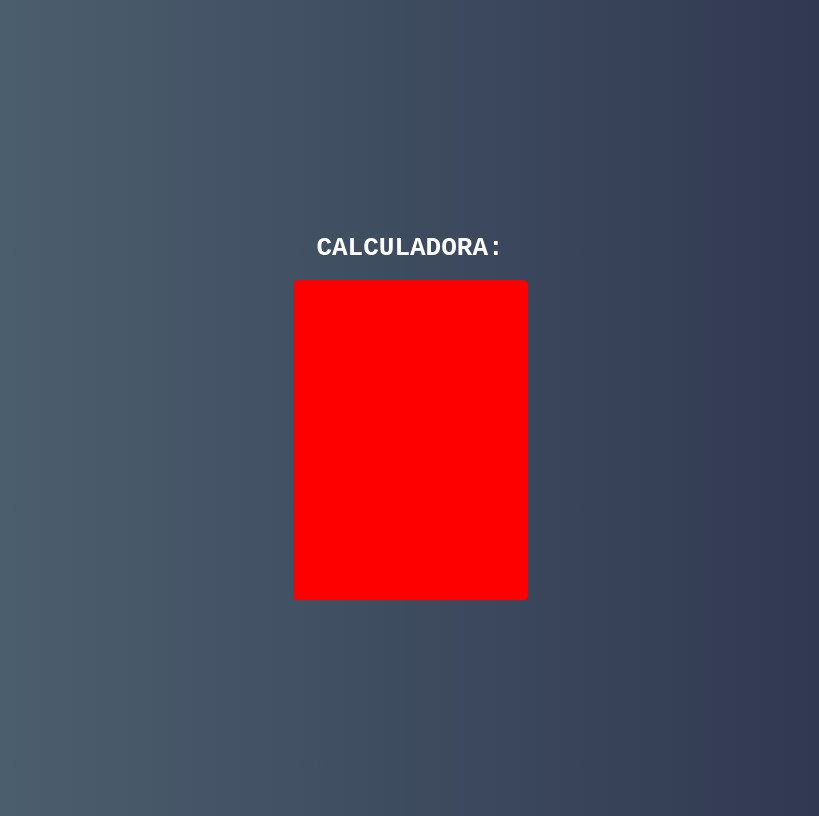
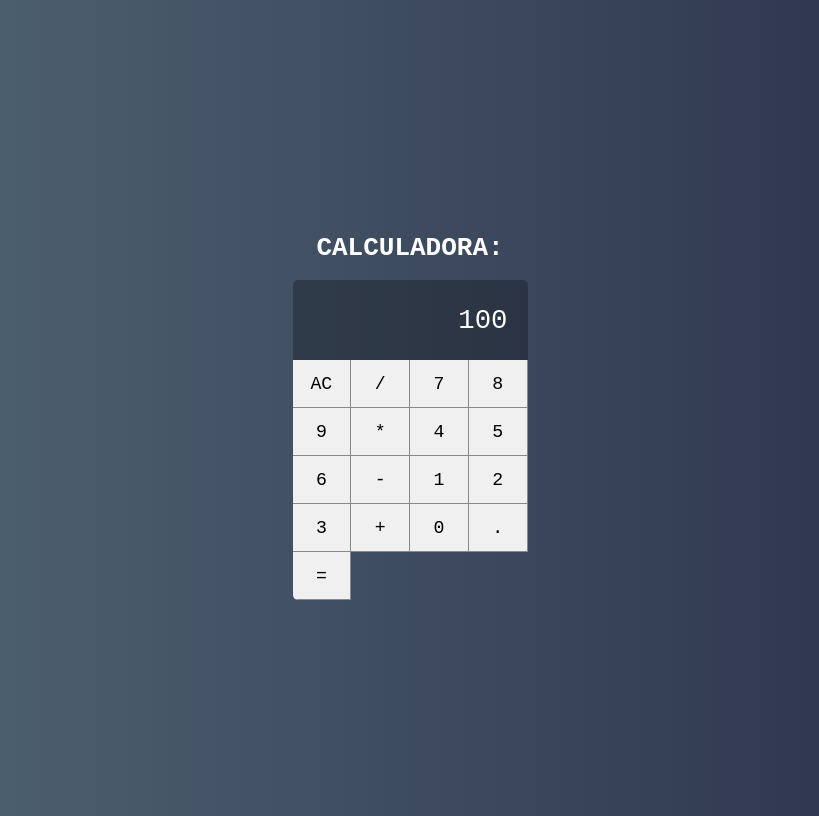
Before and after one commit to maurilioisolani/projeto-calculadora-react, a React (Create React App) app: page / in a window 1280 px wide. Shown: the whole page, without its empty margins (230-1049 px from the left). Built offline with nearby package versions, Linux system fonts and the light colour scheme.

Commit message:
criação dos botões e display

```diff
--- a/src/main/Calculator.css
+++ b/src/main/Calculator.css
@@ -3,5 +3,7 @@
     width: 235px;
     border-radius: 5px;
     overflow: hidden;
-    background-color: red;
+    display: grid;
+    grid-template-columns: repeat(4, 25%);
+    grid-template-rows: 1fr 48px 48px 48px 48px 48px;
 }
--- a/src/main/Calculator.jsx
+++ b/src/main/Calculator.jsx
@@ -1,10 +1,31 @@
 import React, {Component} from "react";
 import './Calculator.css'
+import Button from "./components/Button";
+import Display from "./components/Display";
 
 export default class Calculator extends Component {
     render(){
         return (
             <div className="Calculator">
+                <Display value = {100}></Display>
+                <Button label = "AC"></Button>
+                <Button label = "/"></Button>
+                <Button label = "7"></Button>
+                <Button label = "8"></Button>
+                <Button label = "9"></Button>
+                <Button label = "*"></Button>
+                <Button label = "4"></Button>
+                <Button label = "5"></Button>
+                <Button label = "6"></Button>
+                <Button label = "-"></Button>
+                <Button label = "1"></Button>
+                <Button label = "2"></Button>
+                <Button label = "3"></Button>
+                <Button label = "+"></Button>
+                <Button label = "0"></Button>
+                <Button label = "."></Button>
+                <Button label = "="></Button>
+
             </div>
         )
     }
--- /dev/null
+++ b/src/main/components/Button.css
@@ -0,0 +1,13 @@
+:root {
+    --bg-button: #f0f0f0;
+    --border-button: solid 1px #888;
+}
+
+.button {
+    font-size: 1.4em;
+    background-color: var(--bg-button);
+    border: none;
+    border-right: var(--border-button);
+    border-bottom: var(--border-button);
+    outline: none;
+}
--- /dev/null
+++ b/src/main/components/Button.jsx
@@ -0,0 +1,5 @@
+import React from "react";
+import './Button.css'
+
+export default props =>
+    <button className='button'>{props.label}</button>
--- /dev/null
+++ b/src/main/components/Display.css
@@ -0,0 +1,10 @@
+.display {
+    grid-column: span 4;
+    background-color: #0004;
+    display: flex;
+    justify-content: flex-end;
+    align-items: center;
+    padding: 20px;
+    font-size: 2.1em;
+    overflow: hidden;
+}
--- /dev/null
+++ b/src/main/components/Display.jsx
@@ -0,0 +1,5 @@
+import React from "react";
+import './Display.css'
+
+export default props =>
+    <div className='display'>{props.value}</div>
```
